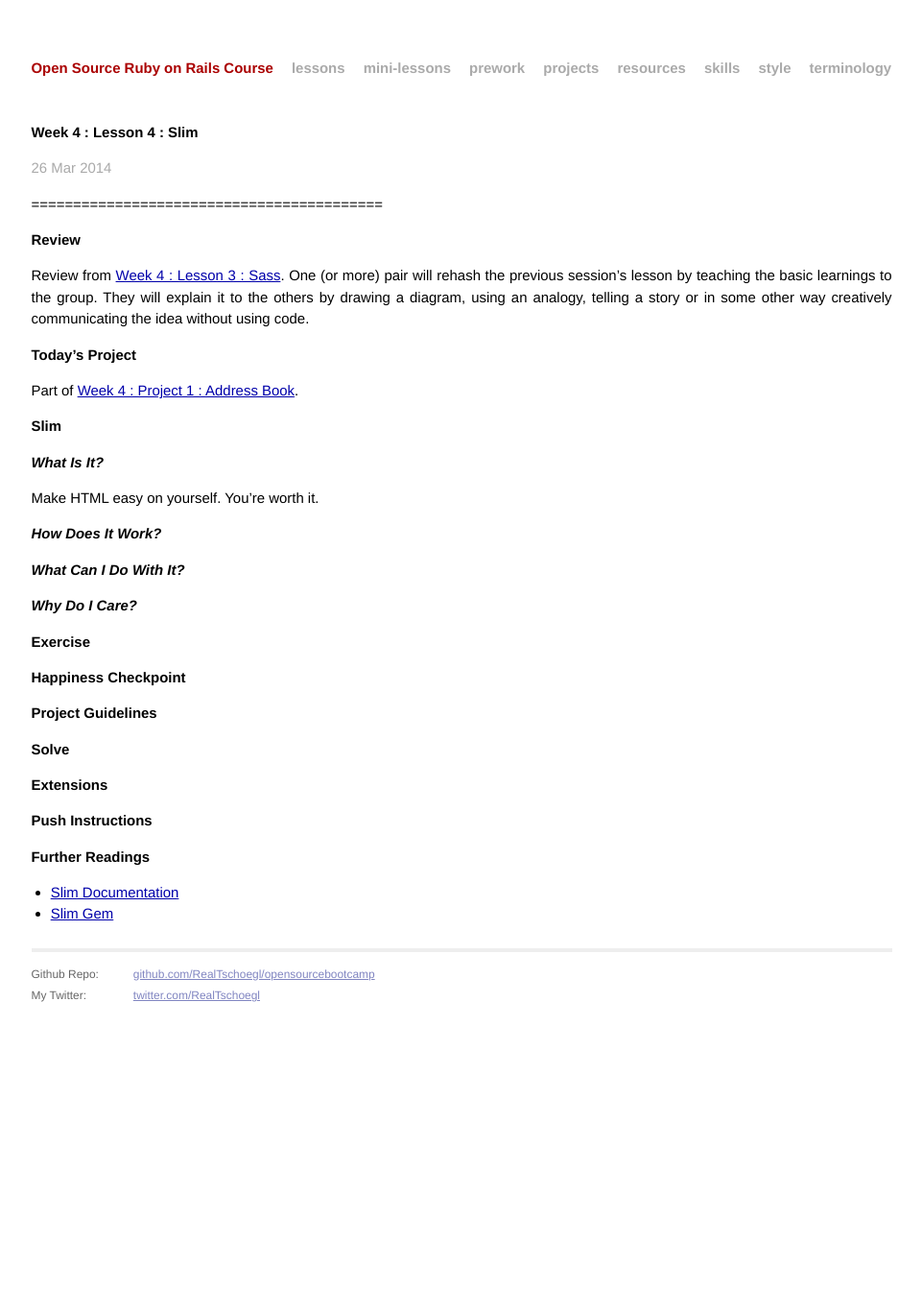
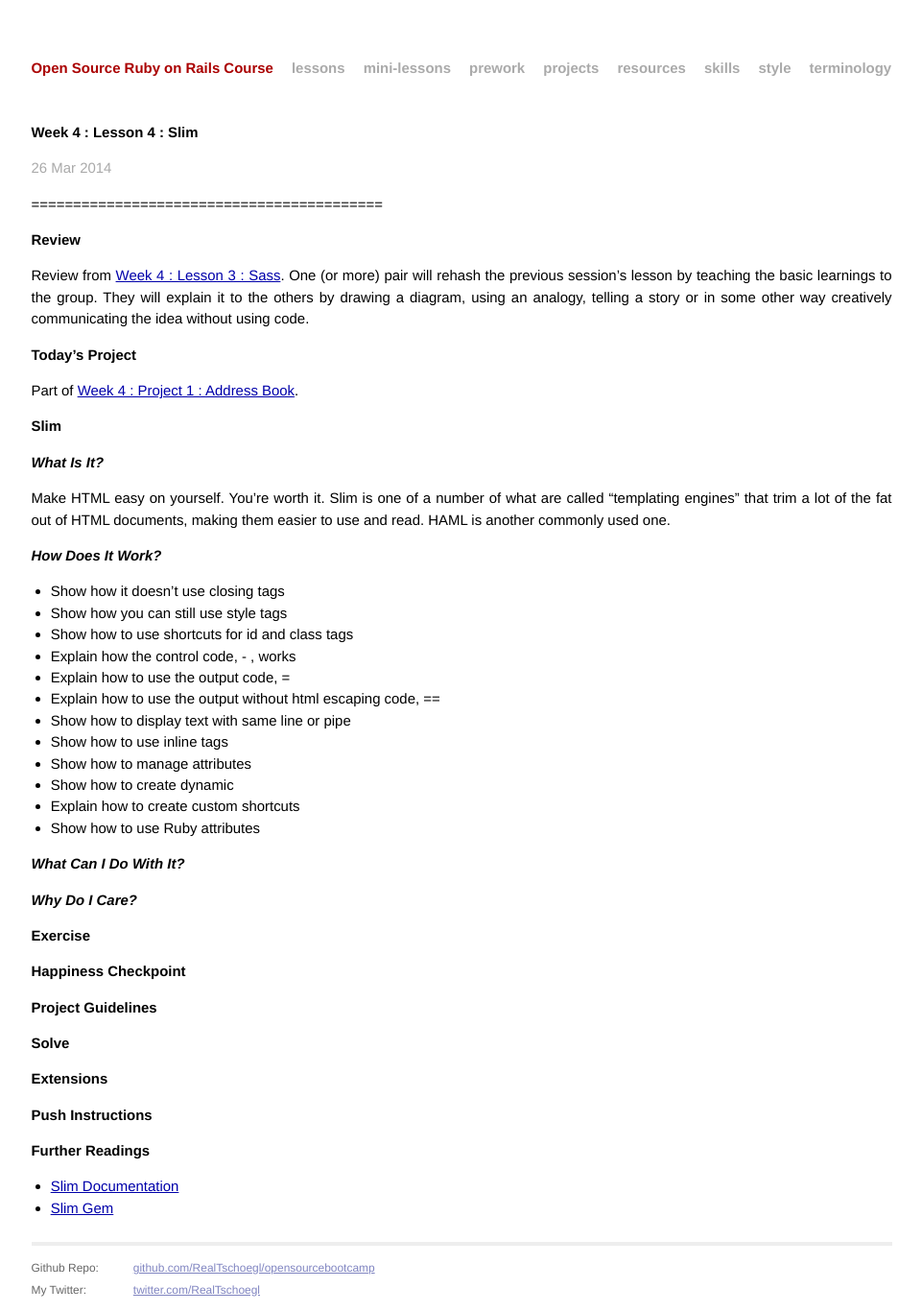
Before and after one commit to RealTschoegl/opensourcebootcamp, a Jekyll site: the page built from _posts/2014-03-26-lesson-slim.markdown, in a window 1280 px wide. Shown: the whole page at 96% size, without its empty margins (159-1120 px from the left). Built offline with Jekyll 4.4.1, drawn with Linux system fonts in a browser that asks for light colours; Markdown is read by kramdown in place of the engine named in the settings; before the commit the page ends 1061 px from its top, so only the background shows below that.

Commit message:
Updated 2014-03-26-lesson-slim.markdown

```diff
--- a/_posts/2014-03-26-lesson-slim.markdown
+++ b/_posts/2014-03-26-lesson-slim.markdown
@@ -15,9 +16,22 @@ Part of [Week 4 : Project 1 : Address Book]({{ site.baseurl}}{% post_url 2014-03
 ## Slim
 
 ### _What Is It?_
-Make HTML easy on yourself.  You're worth it.
+Make HTML easy on yourself.  You're worth it. Slim is one of a number of what are called "templating engines" that trim a lot of the fat out of HTML documents, making them easier to use and read. HAML is another commonly used one.
 
 ### _How Does It Work?_
+
+* Show how it doesn't use closing tags
+* Show how you can still use style tags
+* Show how to use shortcuts for id and class tags
+* Explain how the control code, - , works
+* Explain how to use the output code, =
+* Explain how to use the output without html escaping code, ==
+* Show how to display text with same line or pipe
+* Show how to use inline tags
+* Show how to manage attributes
+* Show how to create dynamic
+* Explain how to create custom shortcuts
+* Show how to use Ruby attributes
 
 ### _What Can I Do With It?_
 
```
Also changed, not shown: other parts of _posts/2014-03-26-lesson-slim.markdown (+1 -0 lines).
